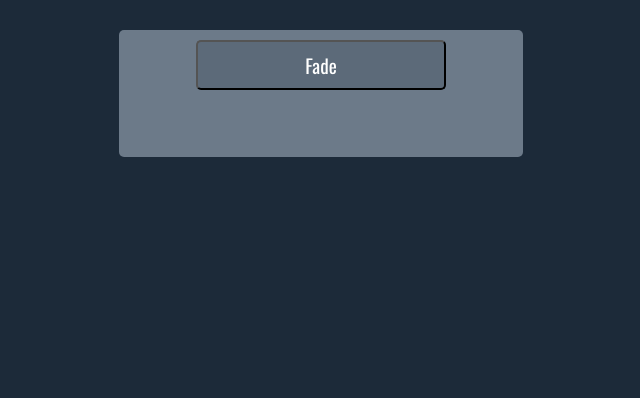
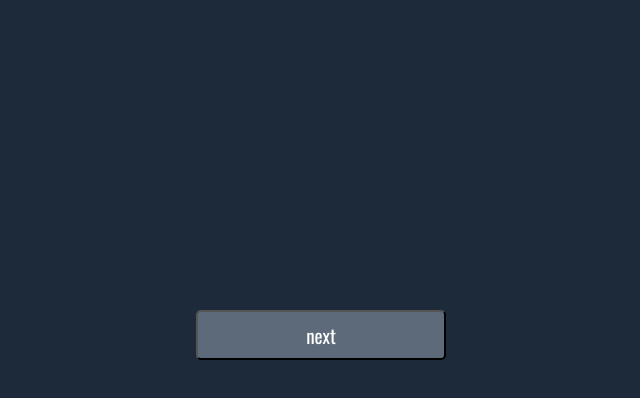
Before and after one commit to giacomo9999/Simple-React-Transition, a React (Create React App) app: page / in a window 1280 px wide. Shown: the top 398 px of the page, without its empty margins (319-959 px from the left). Built offline with nearby package versions, Linux system fonts and the light colour scheme.

Commit message:
Works (sort of) but I don't understand it.

```diff
--- a/src/App.js
+++ b/src/App.js
@@ -1,6 +1,7 @@
 import React, { Component } from "react";
 import { Transition } from "react-transition-group";
 import "./App.css";
+import CSSExample from "./CSSExample";
 
 const defaultStyle = { transition: "opacity 400ms ease-in-out", opacity: 0 };
 
@@ -27,13 +28,13 @@ class App extends Component {
     return (
       <div>
         <div className="spacer10" />
-        <div className="container-outer">
+        {/* <div className="container-outer">
           <button onClick={toggle}>Fade</button>
           <Transition
             in={bool}
             timeout={600}
             onExiting={node => {
-              // console.log("Exiting!!!")
+              console.log("I Am Exiting!!!");
               console.dir(node);
             }}
           >
@@ -44,7 +45,8 @@ class App extends Component {
               </div>
             )}
           </Transition>
-        </div>
+        </div> */}
+        <CSSExample />
       </div>
     );
   }
--- /dev/null
+++ b/src/CSSExample.js
@@ -0,0 +1,58 @@
+import React, { Component } from "react";
+import { CSSTransition, TransitionGroup } from "react-transition-group";
+import "./transitions.css";
+
+export default class CSSExample extends Component {
+  state = {
+    contacts: ["Harry", "Ron", "Hermione", "Hagrid", "Hedwig"],
+    count: 0
+  };
+
+  // increment count by 1 if count !==contacts.length, else reset count to first contact
+  nextContact = () => {
+    const l = this.state.contacts.length - 1;
+    if (this.state.count !== l) {
+      this.setState(prevState => ({
+        count: prevState.count + 1,
+        currentContact: prevState.contacts[prevState.count + 1]
+      }));
+    } else {
+      this.setState(prevState => ({
+        count: 0,
+        currentContact: prevState.contacts[0]
+      }));
+    }
+    console.log(this.state);
+  };
+
+  render() {
+    const { count, currentContact } = this.state;
+    const styles = {
+      container: {
+        display: "flex",
+        justifyContent: "center",
+        width: "100wv",
+        height: 300
+      },
+      btn: { width: "100%", display: "flex", justifyContent: "center" }
+    };
+    return (
+      <div>
+        <TransitionGroup style={styles.container}>
+          <CSSTransition
+            in={true}
+            appear={false}
+            key={count}
+            timeout={900}
+            classNames={"slide"}
+          >
+            <h1>{currentContact}</h1>
+          </CSSTransition>
+        </TransitionGroup>
+        <div style={styles.btn}>
+          <button onClick={this.nextContact}>next</button>
+        </div>
+      </div>
+    );
+  }
+}
--- /dev/null
+++ b/src/transitions.css
@@ -0,0 +1,26 @@
+* ENTER TRANSITION */
+/* Declare transition start properties*/
+.slide-enter {
+  transform: translateX(-100vw);
+  opacity: 0;
+  position: absolute;
+}
+
+/* Declare transition properties */
+.slide-enter.slide-enter-active {
+  transform: translateX(0);
+  opacity: 1;
+  transition: all 300ms linear 300ms;
+}
+
+/* EXIT TRANSITION */
+.slide-exit {
+  transform: translateX(0);
+  opacity: 1;
+}
+
+.slide-exit.slide-exit-active {
+  transform: translateX(100vw);
+  opacity: 0;
+  transition: all 300ms linear;
+}
```
Also changed, not shown: src/Dialog.js (deleted, +0 -20 lines), src/DisplayComp.js (deleted, +0 -17 lines), src/InButton.js (deleted, +0 -35 lines), 1 other file (tests, documents, lock files or other folders).
